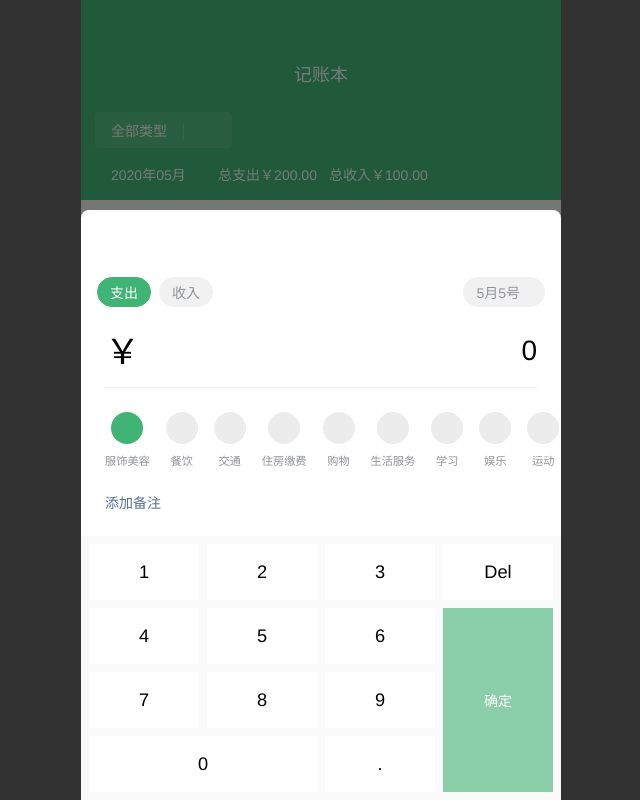
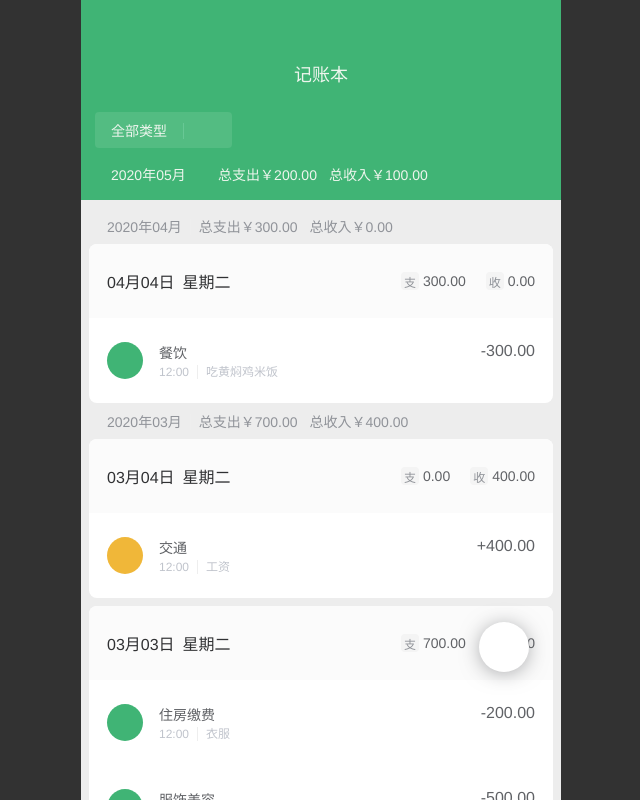
Before and after one commit to haixiangyan/weixin-cash, a React (Create React App) app: page / in a window 1280 px wide. Shown: the whole page, without its empty margins (319-959 px from the left). Built offline with nearby package versions, Linux system fonts and the light colour scheme.

Commit message:
显示 category 名字

```diff
--- a/src/components/EachRecord.tsx
+++ b/src/components/EachRecord.tsx
@@ -43,7 +43,7 @@ const EachRecord: React.FC<TProps> = (props) => {
       <StyledEachRecord to={`/record/${id}`}>
         <Category category={category!} recordType={type}/>
         <div className="record-content">
-          <div>其他</div>
+          <div>{category && category.name}</div>
           <div className="record-content-details">
             <span>{time}</span>
             <Divider gap={8}/>
--- a/src/pages/Summary.tsx
+++ b/src/pages/Summary.tsx
@@ -67,7 +67,7 @@ const RecordList = styled.ul`
 
 const Summary: React.FC = () => {
   const {recordList} = useRecordList()
-  const [showLedgerForm, setShowLedgerForm] = useState(true)
+  const [showLedgerForm, setShowLedgerForm] = useState(false)
 
   const {incomeTotal, expenseTotal} = {incomeTotal: 100, expenseTotal: 200}
   const curtMonth = dayjs().format(MONTH)
```
